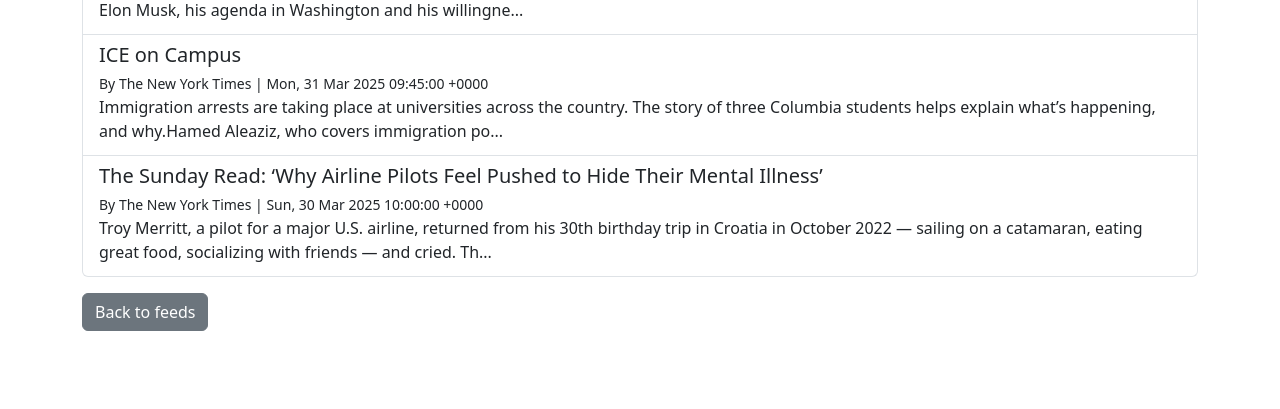
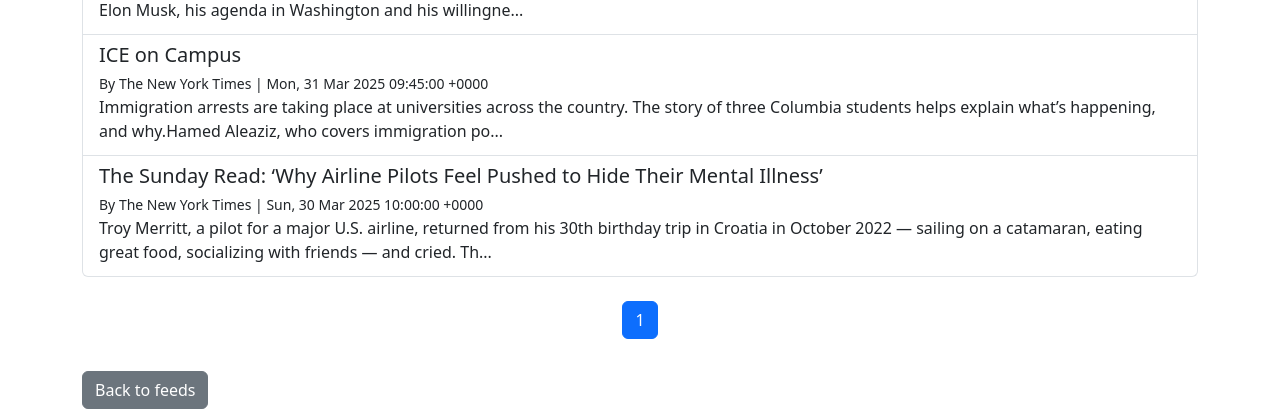
Before and after one commit to Benson-Gikonyo/rss-feed-reader, a Flask app: page /feed/24 in a window 1280 px wide. Shown: the part 425-834 px from the top of the page. Before the commit the page ends 756 px from the top, so only its background shows below. Run offline with Flask 3, Linux system fonts and the light colour scheme; data comes from the database, SQL or seed files in the repository; both versions use the stored data as it was after the commit.

Commit message:
user can now search for feeds by title or subtitle. Pagination for articles also added.

```diff
--- a/app.py
+++ b/app.py
@@ -15,8 +15,16 @@ app.secret_key = os.getenv("SECRET_KEY")
 # list feeds
 @app.route('/')
 def home():
+    # feeds = list_feeds()
+    # return render_template('index.html', feeds=feeds)
+
+    query = request.args.get("query", "").strip().lower()
     feeds = list_feeds()
-    return render_template('index.html', feeds=feeds)
+
+    if query:
+        feeds = [feed for feed in feeds if query in feed["title"].lower() or query in feed.get("subtitle", "").lower()]
+
+    return render_template("index.html", feeds=feeds)
 
 # add feed
 @app.route("/add_feed", methods=["POST"])
@@ -60,13 +68,22 @@ def add_feed():
 # view feed(articles)
 @app.route("/feed/<int:feed_id>")
 def view_feed(feed_id):
-    articles = get_articles(feed_id)
-    feed = next((f for f in list_feeds() if f['id'] == feed_id), None)
+    page = request.args.get("page", 1, type=int)
+    per_page = 5
+    offset = (page - 1) * per_page
 
+    feed = get_feed_by_id(feed_id)
     if not feed:
-        return "feed not found", 404
+        flash("Feed not found", "danger")
+        return redirect(url_for("home"))
 
-    return render_template('articles.html', feed=feed, articles=articles)
+    all_articles = get_articles(feed_id)
+    total_articles = len(all_articles)
+    articles = all_articles[offset:offset + per_page]
+
+    total_pages = (total_articles + per_page - 1) // per_page
+
+    return render_template("articles.html", feed=feed, articles=articles, page=page, total_pages=total_pages)
 
 # delete feed
 @app.route("/delete_rss_feed/<int:feed_id>", methods=["POST"])
--- a/templates/articles.html
+++ b/templates/articles.html
@@ -24,6 +24,31 @@
             {% endfor %}
 
         </div>
+        <!-- Pagination controls -->
+        <nav aria-label="Page navigation" class="mt-4">
+            <ul class="pagination justify-content-center">
+            {% if page > 1 %}
+                <li class="page-item">
+                <a class="page-link" href="{{ url_for('view_feed', feed_id=feed.id, page=page-1) }}">Previous</a>
+                </li>
+            {% endif %}
+
+            {% for p in range(1, total_pages + 1) %}
+                <li class="page-item {% if p == page %}active{% endif %}">
+                <a class="page-link" href="{{ url_for('view_feed', feed_id=feed.id, page=p) }}">{{ p }}</a>
+                </li>
+            {% endfor %}
+
+            {% if page < total_pages %}
+                <li class="page-item">
+                <a class="page-link" href="{{ url_for('view_feed', feed_id=feed.id, page=page+1) }}">Next</a>
+                </li>
+            {% endif %}
+            </ul>
+        </nav>
+
+
+
         <a href="/" class="btn btn-secondary mt-3">Back to feeds</a>
     </div>
 
```
Also changed, not shown: templates/index.html (+14 -0 lines), rss_feeds.db.
